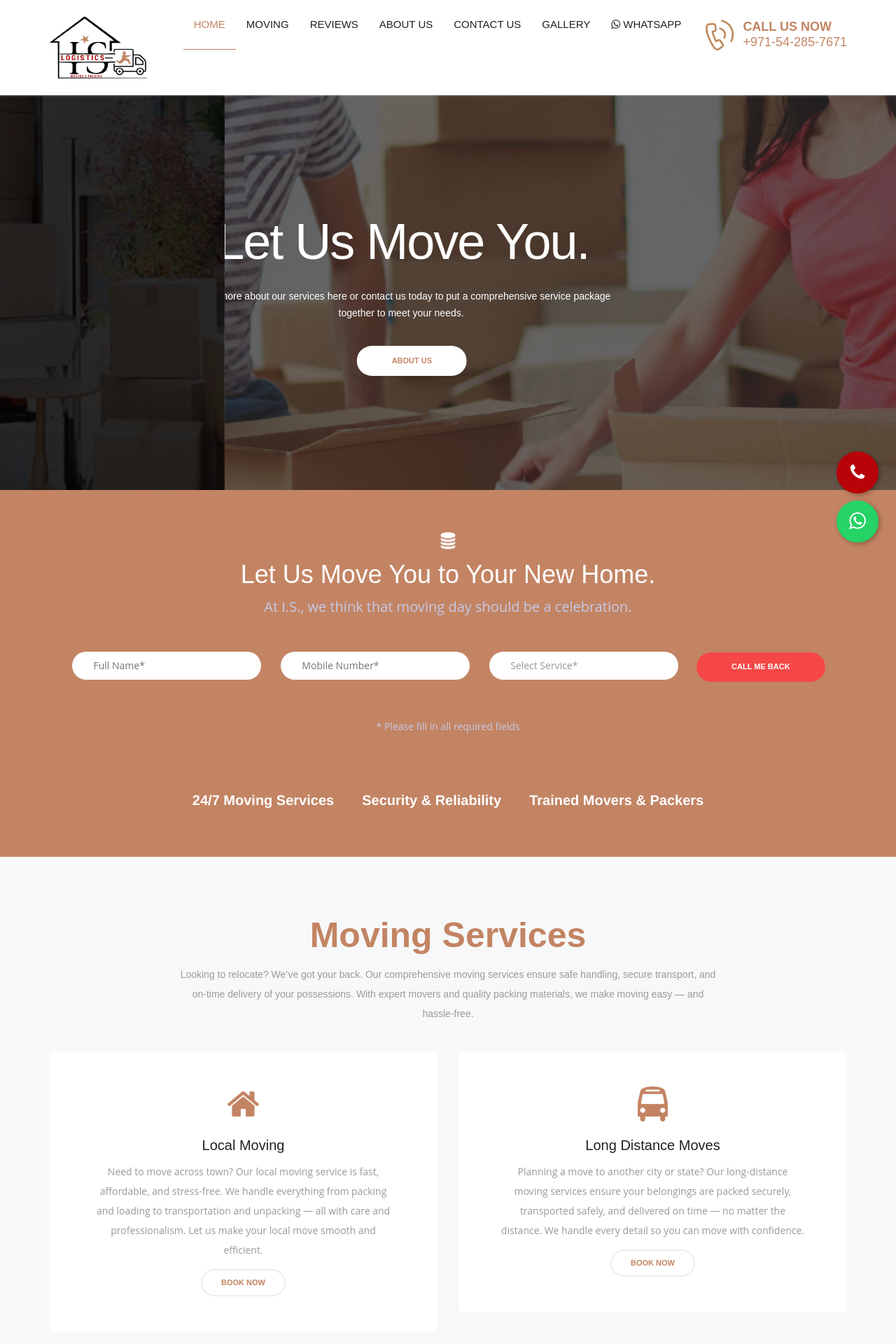
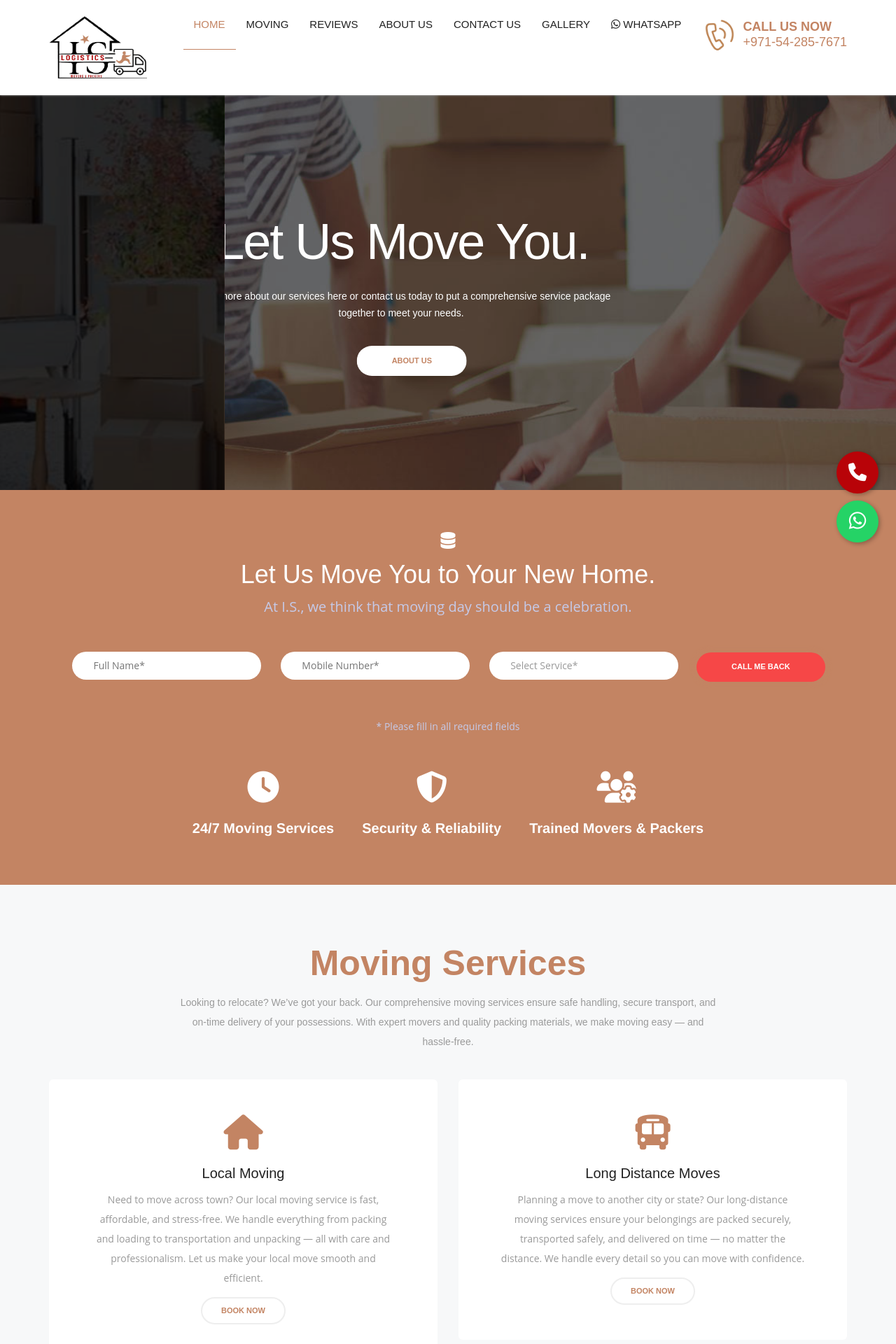
Before and after one commit to Wassim2026/I.S-Movers, a PHP site: page / in a window 1280 px wide. Shown: the top 1920 px of the page at 70% size. Run offline with PHP 8.4, Linux system fonts and the light colour scheme; some libraries are stand-ins or nearby versions.

Commit message:
added icons.

```diff
--- a/index.php
+++ b/index.php
@@ -52,6 +52,7 @@ if ($_SERVER["REQUEST_METHOD"] == "POST") {
     }
 }
 ?>
+
 
 <!doctype html>
 
@@ -114,7 +115,9 @@ if ($_SERVER["REQUEST_METHOD"] == "POST") {
 
     <link rel="stylesheet" href="css/style.min.css">
      <!-- FontAwesome CSS -->
-  <link rel="stylesheet" href="https://cdnjs.cloudflare.com/ajax/libs/font-awesome/4.7.0/css/font-awesome.min.css" />
+<link rel="stylesheet" href="https://cdnjs.cloudflare.com/ajax/libs/font-awesome/6.5.0/css/all.min.css">
+<link rel="stylesheet" href="https://cdnjs.cloudflare.com/ajax/libs/font-awesome/6.5.0/css/v4-shims.min.css">
+
 
 
     <script src="js/moving-plugins.min.js"></script>
--- a/services.html
+++ b/services.html
@@ -59,8 +59,8 @@
 
     <link rel="stylesheet" href="css/style.min.css">
      <!-- FontAwesome CSS -->
-  <link rel="stylesheet" href="https://cdnjs.cloudflare.com/ajax/libs/font-awesome/4.7.0/css/font-awesome.min.css" />
-
+<link rel="stylesheet" href="https://cdnjs.cloudflare.com/ajax/libs/font-awesome/6.5.0/css/all.min.css">
+<link rel="stylesheet" href="https://cdnjs.cloudflare.com/ajax/libs/font-awesome/6.5.0/css/v4-shims.min.css">
 
     <script src="js/moving-plugins.min.js"></script>
     <script type="text/javascript" src="js/jquery.countTo.js"></script>
```
